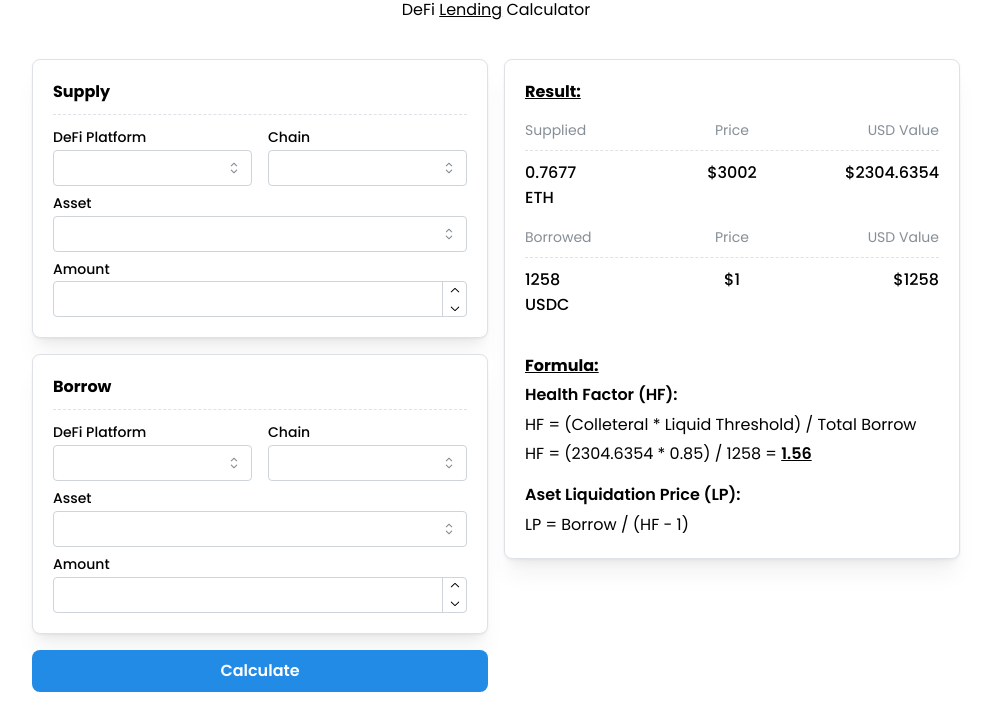
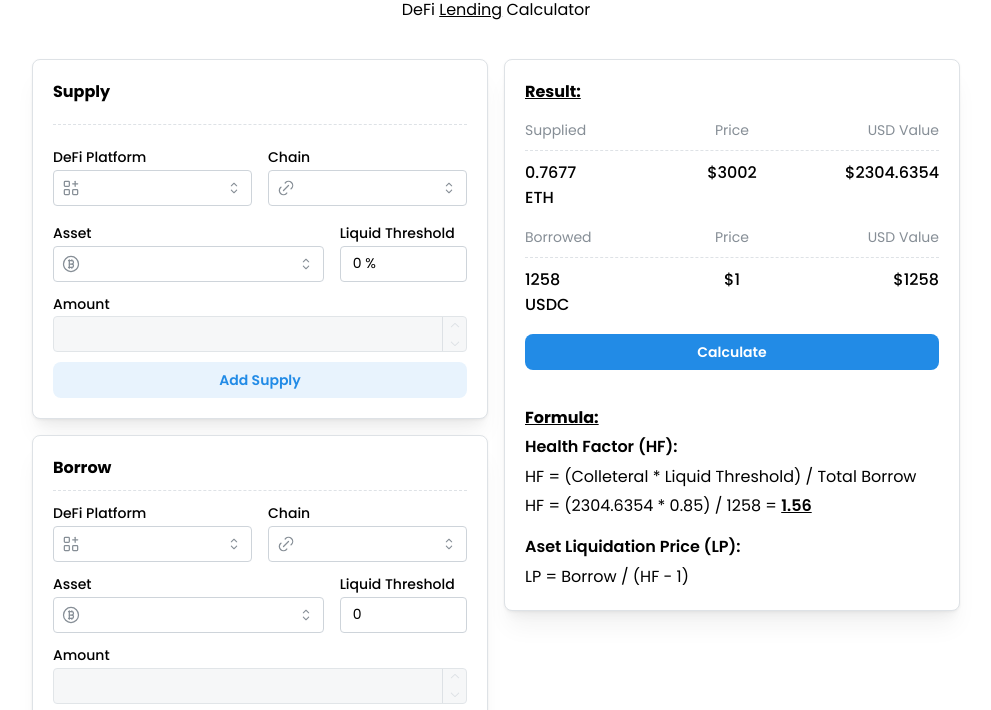
Before and after one commit to masb0ymas/crypto-calculation, a Next.js app: page / in a window 1280 px wide. Shown: the part 242-952 px from the top of the page, without its empty margins (144-1135 px from the left). Built offline with nearby package versions, Linux system fonts and the light colour scheme.

Commit message:
fix: update form

```diff
--- /dev/null
+++ b/src/core/constants/defi.ts
@@ -0,0 +1,12 @@
+export const DEFI_PLATFORM = {
+  AAVE: 'AAVE',
+  COMPOUND: 'COMPOUND',
+  KAMINO: 'KAMINO',
+}
+
+export const optDeFiPlatform = Object.keys(DEFI_PLATFORM).map((key) => ({
+  // @ts-ignore
+  label: DEFI_PLATFORM[key],
+  // @ts-ignore
+  value: DEFI_PLATFORM[key],
+}))
--- /dev/null
+++ b/src/core/utils/list.ts
@@ -0,0 +1,67 @@
+import _ from "lodash";
+
+interface DtoTransform<T> {
+  label: string;
+  value: any;
+  original: T;
+  key: any;
+}
+
+export default class List {
+  /**
+   *
+   * @param params
+   * @returns
+   */
+  public static transform<T>(
+    list: T[],
+    labelKey?: any,
+    valueKey?: any,
+    separator?:
+      | string
+      | ((values: string | string[], item: T, index: any) => string)
+  ): DtoTransform<T>[] {
+    if (!list) return [];
+
+    return list.map((item, index) => {
+      const name = [];
+      if (_.isArray(labelKey)) {
+        labelKey.forEach((key) => {
+          name.push(_.get(item, key));
+        });
+      } else if (_.isNil(labelKey)) {
+        name.push(item);
+      } else {
+        name.push(_.get(item, labelKey));
+      }
+
+      let value;
+      if (_.isNil(valueKey)) {
+        value = item;
+      } else if (_.isArray(valueKey)) {
+        for (let i = 0; i < valueKey.length; i += 1) {
+          const val = _.get(item, valueKey[i]);
+          if (val !== undefined) {
+            value = val;
+            // stop loop jika value ada
+            break;
+          }
+        }
+      } else {
+        value = _.get(item, valueKey);
+      }
+
+      const label = _.isFunction(separator)
+        ? // @ts-ignore
+          separator(name.length <= 1 ? name[0] : name, item, index)
+        : // @ts-ignore
+          name.join(separator || " - ");
+      return {
+        label,
+        original: item,
+        value,
+        key: value,
+      };
+    });
+  }
+}
--- a/src/views/home/index.tsx
+++ b/src/views/home/index.tsx
@@ -11,8 +11,25 @@ import {
   Title,
 } from "@mantine/core";
 import TableAsset from "./partials/TableAsset";
+import { optDeFiPlatform } from "~/core/constants/defi";
+import aaveJson from "~/data/json/aave.json";
+import { useState } from "react";
+import List from "~/core/utils/list";
+import _ from "lodash";
+import {
+  Icon123,
+  IconApps,
+  IconBuildingBank,
+  IconCoinBitcoin,
+  IconLink,
+} from "@tabler/icons-react";
 
 export default function HomePage() {
+  const [choiceDeFi, setChoiceDeFi] = useState<string | null>("");
+  const [choiceChain, setChoiceChain] = useState<string | null>("");
+  const [choiceSupplyAsset, setChoiceSupplyAsset] = useState<string | null>("");
+  const [choiceBorrowAsset, setChoiceBorrowAsset] = useState<string | null>("");
+
   const supplied = [
     {
       asset: "ETH",
@@ -49,6 +66,38 @@ export default function HomePage() {
   const health_factor =
     Math.round((health_factor_dirty + Number.EPSILON) * 100) / 100;
 
+  let chainLists: any[] = [];
+  let marketLists: any[] = [];
+  let supplyLT: number = 0;
+  let borrowLT: number = 0;
+  let supplyToken: string = "eth";
+  let borrowToken: string = "eth";
+
+  if (choiceDeFi === "AAVE") {
+    chainLists = List.transform(aaveJson.data, "name", "chain");
+
+    const chainETH = aaveJson.data.find((x) => x.chain === choiceChain);
+
+    // @ts-expect-error
+    marketLists = List.transform(chainETH?.markets, "name", "asset");
+
+    if (!_.isEmpty(marketLists)) {
+      const supplyAssets = chainETH?.markets.find(
+        (x) => x.asset === choiceSupplyAsset
+      );
+
+      const borrowAssets = chainETH?.markets.find(
+        (x) => x.asset === choiceBorrowAsset
+      );
+
+      supplyLT = Number(supplyAssets?.liquid_threshold);
+      borrowLT = Number(borrowAssets?.liquid_threshold);
+
+      supplyToken = _.toUpper(String(supplyAssets?.asset));
+      borrowToken = _.toUpper(String(borrowAssets?.asset));
+    }
+  }
+
   return (
     <Stack>
       <div style={{ textAlign: "center", alignItems: "center" }}>
@@ -62,38 +111,135 @@ export default function HomePage() {
         <Grid.Col span={{ base: 12 }}>
           <Stack>
             <Paper p={20} radius="md" shadow="md" withBorder>
+              <Stack gap={10}>
                 <Title order={5}>Supply</Title>
 
                 <Divider variant="dashed" my={10} />
 
                 <SimpleGrid cols={2}>
-                <Select label="DeFi Platform" />
-                <Select label="Chain" />
+                  <Select
+                    label="DeFi Platform"
+                    data={optDeFiPlatform}
+                    value={choiceDeFi}
+                    onChange={setChoiceDeFi}
+                    leftSection={<IconApps size={20} stroke={1.5} />}
+                    checkIconPosition="right"
+                    nothingFoundMessage="Nothing found..."
+                  />
+                  <Select
+                    label="Chain"
+                    data={chainLists}
+                    value={choiceChain}
+                    onChange={setChoiceChain}
+                    leftSection={<IconLink size={20} stroke={1.5} />}
+                    checkIconPosition="right"
+                    nothingFoundMessage="Nothing found..."
+                  />
                 </SimpleGrid>
 
-              <Select label="Asset" mt={5} />
+                <Grid mt={5}>
+                  <Grid.Col span={8}>
+                    <Select
+                      label="Asset"
+                      data={marketLists}
+                      value={choiceSupplyAsset}
+                      onChange={setChoiceSupplyAsset}
+                      leftSection={<IconCoinBitcoin size={20} stroke={1.5} />}
+                      checkIconPosition="right"
+                      nothingFoundMessage="Nothing found..."
+                    />
+                  </Grid.Col>
 
-              <NumberInput label="Amount" suffix={` ETH`} mt={5} />
+                  <Grid.Col span={4}>
+                    <NumberInput
+                      label="Liquid Threshold"
+                      readOnly
+                      value={supplyLT * 100}
+                      suffix=" %"
+                      thousandSeparator=","
+                      allowNegative={false}
+                    />
+                  </Grid.Col>
+                </Grid>
+
+                <NumberInput
+                  label="Amount"
+                  suffix={` ${supplyToken}`}
+                  thousandSeparator=","
+                  allowNegative={false}
+                  disabled={!choiceSupplyAsset}
+                />
+
+                <Button radius="md" size="sm" variant="light" fullWidth>
+                  Add Supply
+                </Button>
+              </Stack>
             </Paper>
 
             <Paper p={20} radius="md" shadow="md" withBorder>
+              <Stack gap={10}>
                 <Title order={5}>Borrow</Title>
 
-              <Divider variant="dashed" my={10} />
+                <Divider variant="dashed" />
 
                 <SimpleGrid cols={2}>
-                <Select label="DeFi Platform" />
-                <Select label="Chain" />
+                  <Select
+                    label="DeFi Platform"
+                    data={optDeFiPlatform}
+                    value={choiceDeFi}
+                    onChange={setChoiceDeFi}
+                    leftSection={<IconApps size={20} stroke={1.5} />}
+                    checkIconPosition="right"
+                    nothingFoundMessage="Nothing found..."
+                  />
+                  <Select
+                    label="Chain"
+                    data={chainLists}
+                    value={choiceChain}
+                    onChange={setChoiceChain}
+                    leftSection={<IconLink size={20} stroke={1.5} />}
+                    checkIconPosition="right"
+                    nothingFoundMessage="Nothing found..."
+                  />
                 </SimpleGrid>
 
-              <Select label="Asset" mt={5} />
+                <Grid>
+                  <Grid.Col span={8}>
+                    <Select
+                      label="Asset"
+                      data={marketLists}
+                      value={choiceBorrowAsset}
+                      onChange={setChoiceBorrowAsset}
+                      leftSection={<IconCoinBitcoin size={20} stroke={1.5} />}
+                      checkIconPosition="right"
+                      nothingFoundMessage="Nothing found..."
+                    />
+                  </Grid.Col>
 
-              <NumberInput label="Amount" suffix={` ETH`} mt={5} />
+                  <Grid.Col span={4}>
+                    <NumberInput
+                      label="Liquid Threshold"
+                      readOnly
+                      value={borrowLT}
+                      thousandSeparator=","
+                      allowNegative={false}
+                    />
+                  </Grid.Col>
+                </Grid>
+
+                <NumberInput
+                  label="Amount"
+                  suffix={` ${borrowToken}`}
+                  thousandSeparator=","
+                  allowNegative={false}
+                  disabled={!choiceBorrowAsset}
+                />
+
+                <Button radius="md" size="sm" variant="light" fullWidth>
+                  Add Borrow
+                </Button>
+              </Stack>
             </Paper>
-
-            <Button radius="md" size="md" fullWidth>
-              Calculate
-            </Button>
           </Stack>
         </Grid.Col>
 
@@ -106,6 +252,10 @@ export default function HomePage() {
 
               <TableAsset label="Supplied" data={supplied} />
               <TableAsset label="Borrowed" data={borrowed} />
+
+              <Button radius="md" size="sm" fullWidth>
+                Calculate
+              </Button>
 
               <Stack gap={5} mt={20}>
                 <Title order={5}>
```
Lines whose indentation alone changed are shown as unchanged.
